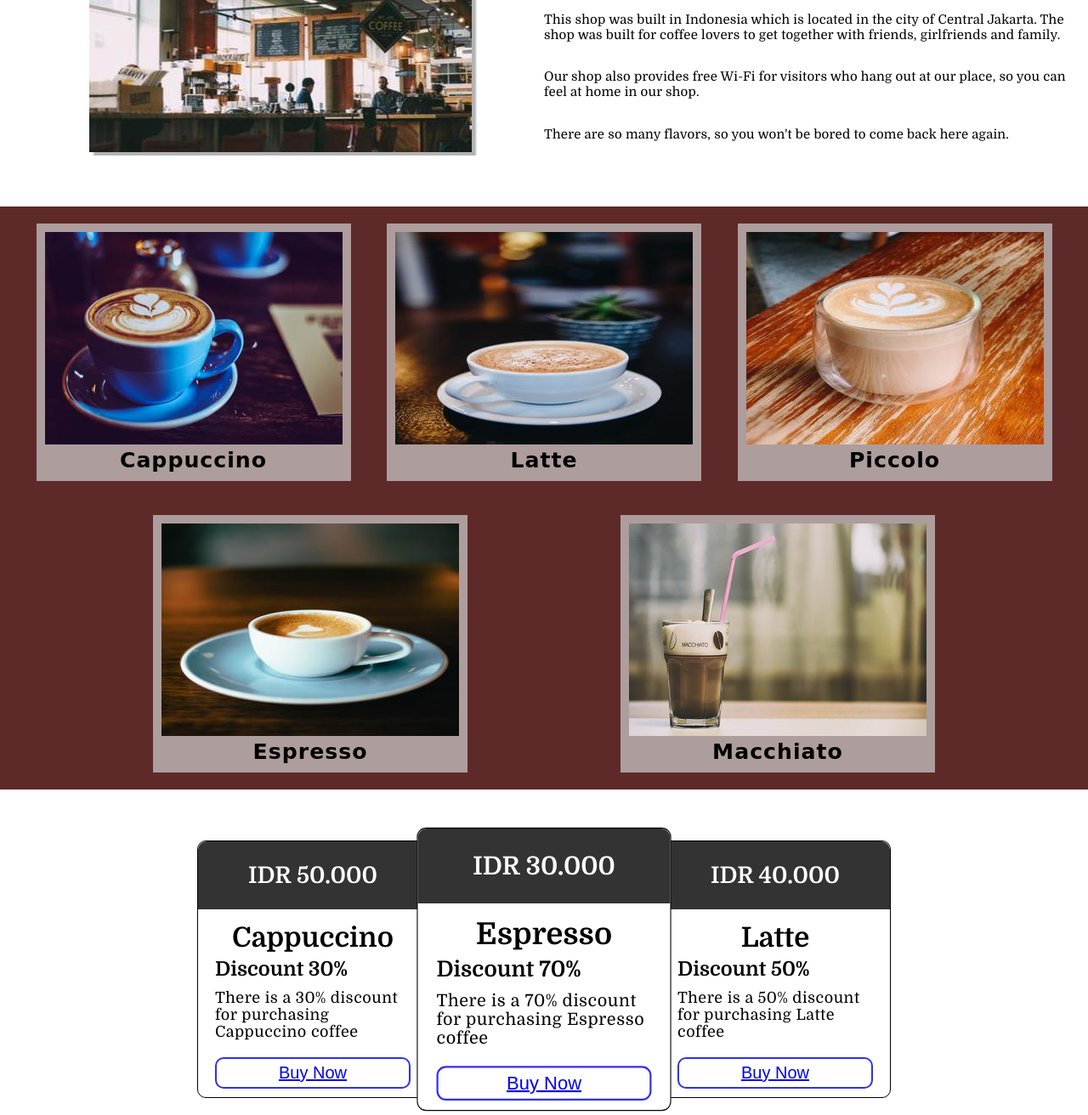
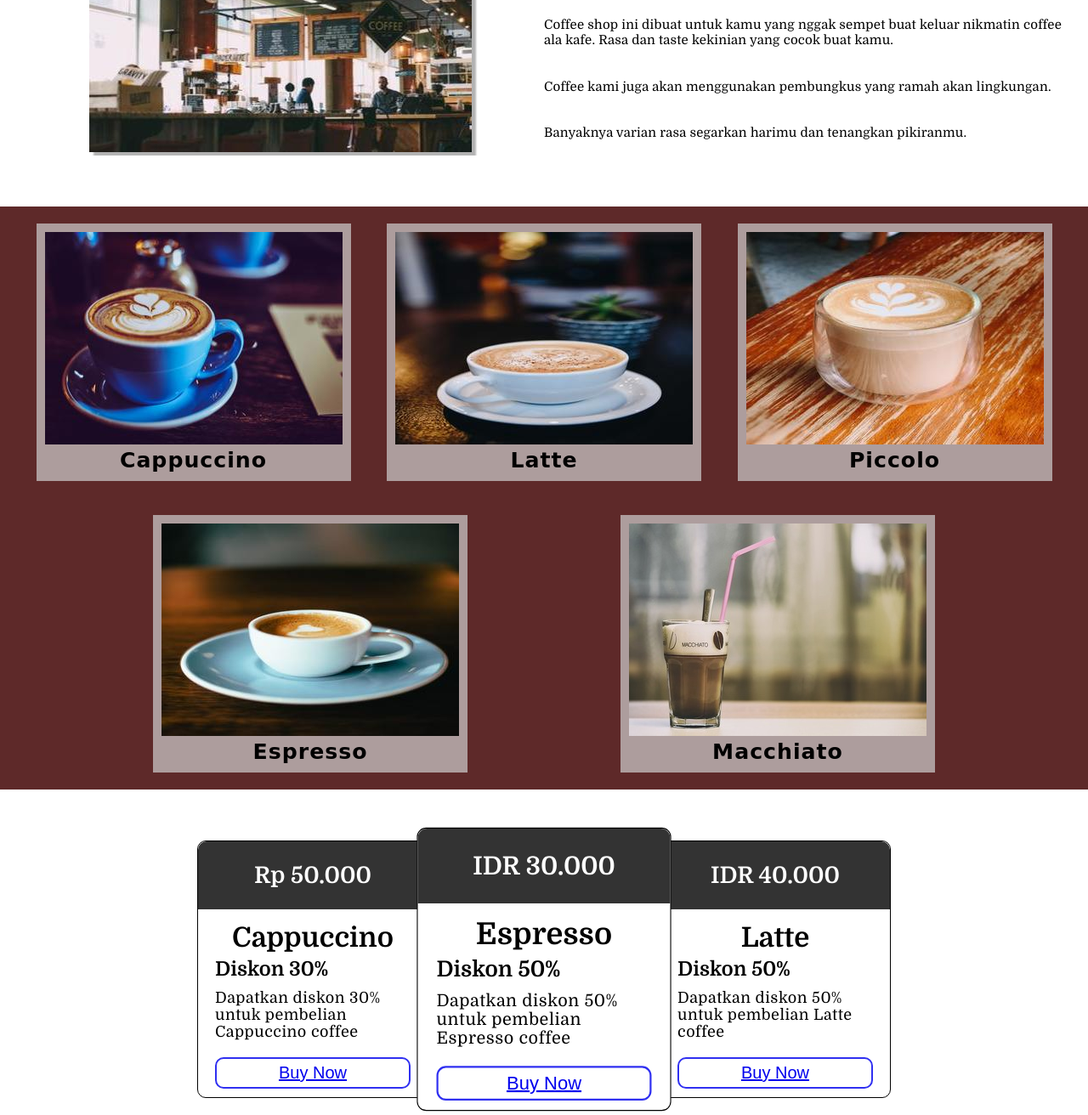
Before and after one commit to teknikpagi/coffeshop, a plain HTML site: page index.html in a window 1280 px wide. Shown: the part 771-2083 px from the top of the page at 85% size. Drawn offline with Linux system fonts and the light colour scheme; a web font is replaced by a local one.

Commit message:
Update index.html

```diff
--- a/index.html
+++ b/index.html
@@ -7,7 +7,7 @@
     <meta name="description" content="Coffe Shop">
     <meta name="keywords" content="HTML, CSS">
     <meta name="viewport" content="width=device-width, initial-scale=1.0">
-    <title>Drinking Coffee</title>
+    <title>Coffee Shop Pagi</title>
     <link rel="stylesheet" href="asset/style/style.css">
     <link rel="icon" href="asset/img/coffee-icon.png">
     <link
@@ -23,7 +23,7 @@
         <nav>
             <div class="logo">
                 <a href="#">
-                    <h1><i class="fas fa-mug-hot"></i>Drinking <span class="coffe">Coffee</span></h1>
+                    <h1><i class="fas fa-mug-hot"></i>Coffee Shop <span class="coffe">Pagi</span></h1>
                 </a>
             </div>
             <ul>
@@ -71,16 +71,17 @@
 
 
             <div class="about-cs">
-                <h3>Drinking <span class="coffe">Coffee</span> Shop</h3>
-                <p>This shop was built in Indonesia which is located in the city of Central Jakarta. The shop was built
-                    for coffee lovers to get together with friends, girlfriends and family.
+                <h3>Coffee <span class="coffe">Shop</span> Pagi</h3>
+                <p>Coffee shop ini dibuat untuk kamu yang nggak sempet buat keluar nikmatin coffee ala kafe. Rasa dan taste kekinian yang cocok buat kamu.
+
                 </p>
 
-                <p>Our shop also provides free Wi-Fi for visitors who hang out at our place, so you can feel at home in
-                    our shop.
+                <p>Coffee kami juga akan menggunakan pembungkus yang ramah akan lingkungan.
+
                 </p>
 
-                <p>There are so many flavors, so you won't be bored to come back here again.</p>
+                <p>Banyaknya varian rasa segarkan harimu dan tenangkan pikiranmu.
+</p>
             </div>
         </section>
 
@@ -111,12 +112,12 @@
         <section class="discount" id="discount">
             <div class="cards">
                 <div class="header">
-                    <h2>IDR 50.000</h2>
+                    <h2>Rp 50.000</h2>
                 </div>
                 <div class="description-disc">
                     <h3>Cappuccino</h3>
-                    <h4>Discount 30%</h4>
-                    <p>There is a 30% discount for purchasing Cappuccino coffee</p>
+                    <h4>Diskon 30%</h4>
+                    <p>Dapatkan diskon 30% untuk pembelian Cappuccino coffee</p>
                     <button><a href="https://api.whatsapp.com/send?phone=081382560323&text=Saya%20mau%20memesan%20coffee%20Cappuccino,%20alamat%20saya%20:">Buy Now</button></a>
                 </div>
             </div>
@@ -126,8 +127,8 @@
                 </div>
                 <div class="description-disc">
                     <h3>Espresso</h3>
-                    <h4>Discount 70%</h4>
-                    <p>There is a 70% discount for purchasing Espresso coffee</p>
+                    <h4>Diskon 50%</h4>
+                    <p>Dapatkan diskon 50% untuk pembelian Espresso coffee</p>
                     <button><a href="https://api.whatsapp.com/send?phone=081382560323&text=Saya%20mau%20memesan%20coffee%20Espresso,%20alamat%20saya%20:">Buy Now</button></a>
                 </div>
             </div>
@@ -137,8 +138,8 @@
                 </div>
                 <div class="description-disc">
                     <h3>Latte</h3>
-                    <h4>Discount 50%</h4>
-                    <p>There is a 50% discount for purchasing Latte coffee</p>
+                    <h4>Diskon 50%</h4>
+                    <p>Dapatkan diskon 50% untuk pembelian Latte coffee</p>
                   <button><a href="https://api.whatsapp.com/send?phone=081382560323&text=Saya%20mau%20memesan%20coffee%20Latte,%20alamat%20saya%20:">Buy Now</button></a>
                 </div>
             </div>
@@ -171,7 +172,7 @@
             </ul>
 
             <div class="icon">
-                <a href="https://www.instagram.com">
+                <a href="https://www.instagram.com/coffee_shop_pagi">
                     <i class="fab fa-instagram-square"></i>
                 </a>
                 <a href="https://github.com/teknikpagi">
```
